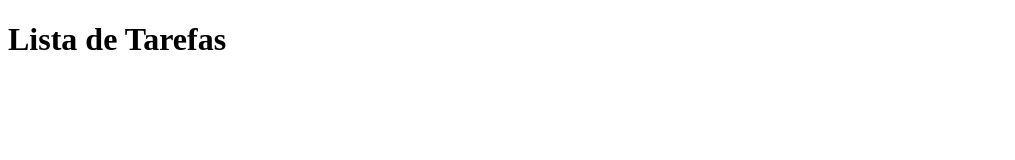
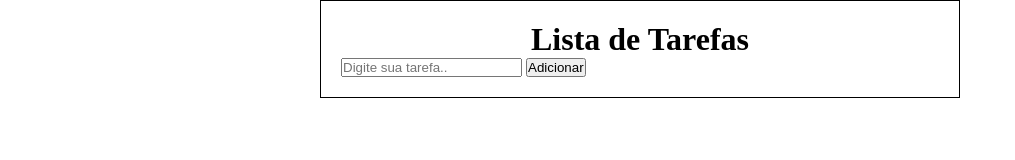
Before and after one commit to Luisokl/Lista-de-tarefas, a plain HTML site: page index.html in a window 1280 px wide. Shown: the whole page, without its empty margins (0-1015 px from the left). Drawn offline with Linux system fonts and the light colour scheme.

Commit message:
adicionando os arquivos style.css e script.js

```diff
--- a/index.html
+++ b/index.html
@@ -3,6 +3,7 @@
 <head>
     <meta charset="UTF-8">
     <meta name="viewport" content="width=device-width, initial-scale=1.0">
+    <link rel="stylesheet" href="style.css">
     <title>Lista de tarefas</title>
 </head>
 <body>
@@ -10,9 +11,16 @@
         <div class="title">
             <h1>Lista de Tarefas</h1>
         </div>
+        <div class="addtarefa">
+            <input type="text" name="text" id="text" placeholder="Digite sua tarefa..">
+            <input type="submit" value="Adicionar">
+        </div>
         <div class="body">
 
         </div>
     </div>
+
+
+    <script src="script.js"></script>
 </body>
 </html>
--- /dev/null
+++ b/script.js
@@ -0,0 +1 @@
+const inputElement = document.querySelector(".addtarefa #text");
--- /dev/null
+++ b/style.css
@@ -0,0 +1,22 @@
+* {
+    margin: 0;
+    padding: 0;
+    box-sizing: border-box;
+}
+
+body {
+    display: flex;
+    justify-content: center;
+    align-items: start;
+    min-height: 100vh;
+}
+
+.container {
+    padding: 20px;
+    border: 1px solid #000;
+    width: max(50%, 350px);
+}
+
+.container .title {
+    text-align: center;
+}
```
